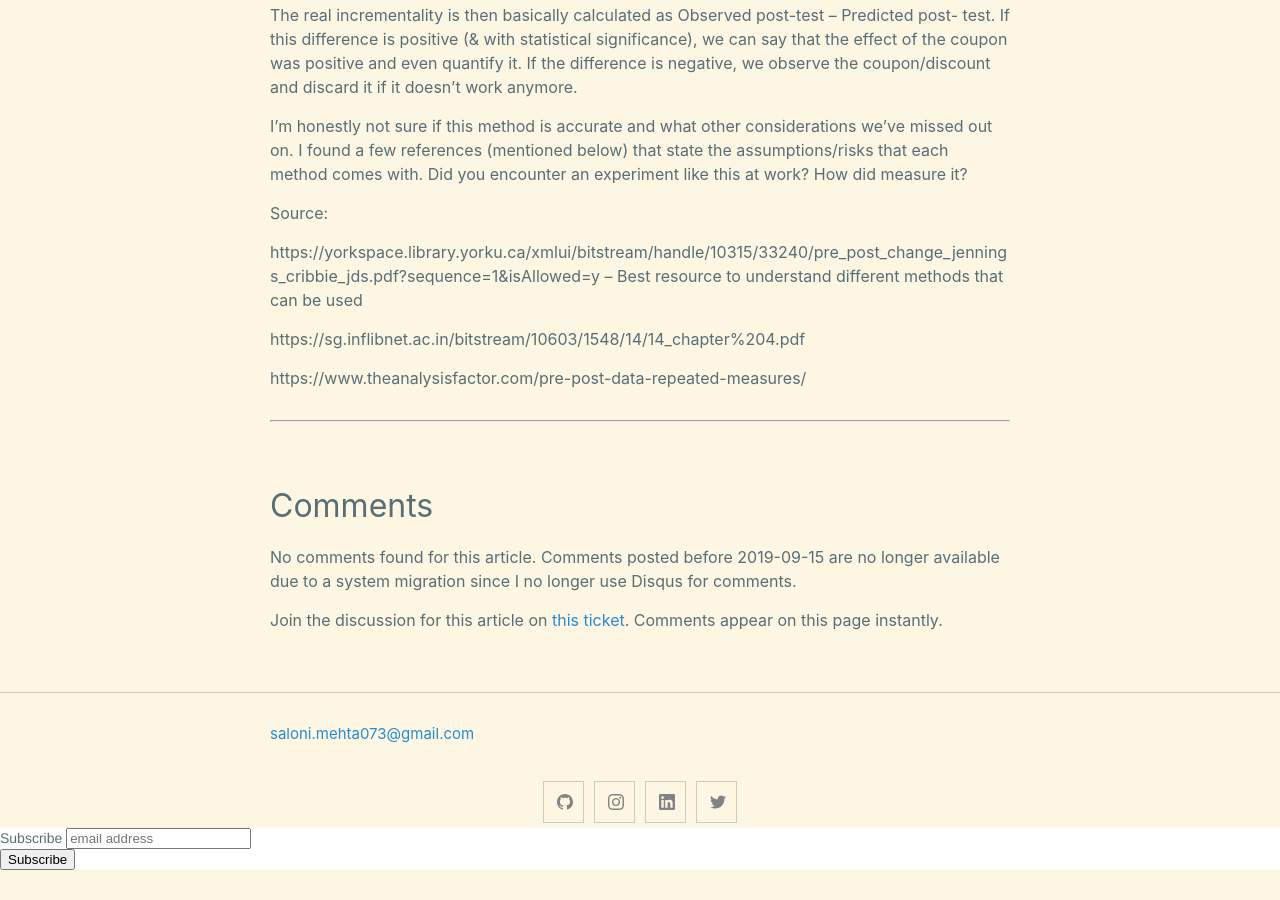
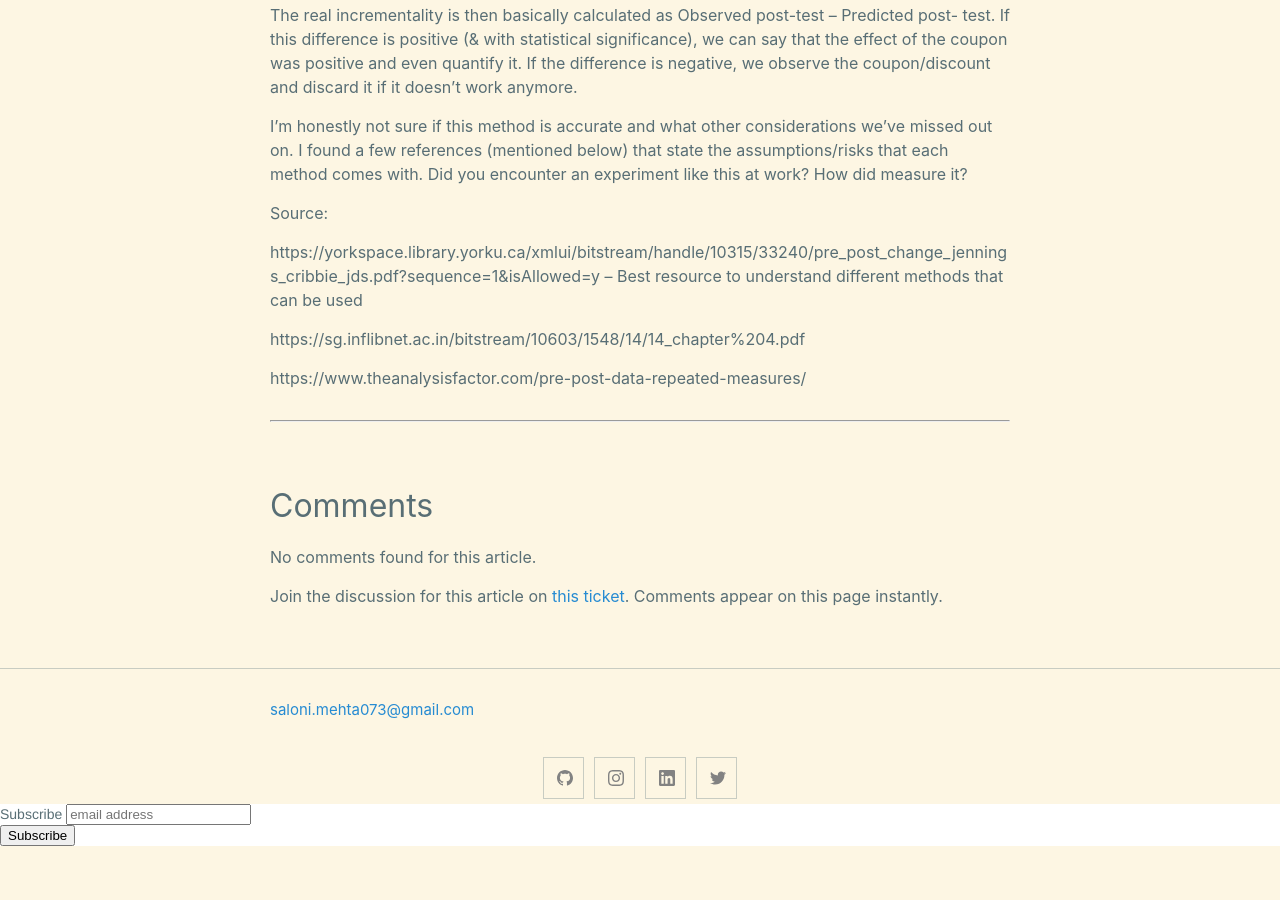
Before and after one commit to salonimehta073/mydoctheme, a Jekyll site: the page built from _posts/2020-09-02-Pre-test-and-post-test-comparison-group-designs,-or-in-layman-language,-incrementality.md, in a window 1280 px wide and 900 px high, scrolled down 1207 px. Built offline with Jekyll 4.4.1, drawn with Linux system fonts in a browser that asks for light colours; comment, search, counter and statistics services are not loaded; after the commit the page ends 2083 px from its top, so only the background shows below that.

Commit message:
Update comments.html

```diff
--- a/_includes/comments.html
+++ b/_includes/comments.html
@@ -1,7 +1,6 @@
 <script src="  https://unpkg.com/showdown/dist/showdown.min.js"></script>
 <script>
-const GH_API_URL = 'https://api.github.com/repos/aristath/aristath.github.com/issues/{{ page.comments_id }}/comments'; // ?client_id={{ site.data.settings.gh_api.ci }}&client_secret={{ site.data.settings.gh_api.cs }}
-
+const GH_API_URL = 'https://api.github.com/repos/salonimehta073/mydoctheme/issues/{{ page.comments_id }}/comments'; // ?client_id={{ site.data.settings.gh_api.ci }}&client_secret={{ site.data.settings.gh_api.cs }}
 let request = new XMLHttpRequest();
 request.open( 'GET', GH_API_URL, true );
 request.onload = function() {
@@ -64,6 +63,6 @@ request.send();
 <div class="github-comments">
 	<h2>Comments</h2>
 	<ul id="gh-comments-list"></ul>
-	<p id="no-comments-found">No comments found for this article. Comments posted before 2019-09-15 are no longer available due to a system migration since I no longer use Disqus for comments.</p>
-	<p id="leave-a-comment">Join the discussion for this article on <a href="https://github.com/aristath/aristath.github.com/issues/{{ page.comments_id }}">this ticket</a>. Comments appear on this page instantly.</p>
+	<p id="no-comments-found">No comments found for this article. </p>
+	<p id="leave-a-comment">Join the discussion for this article on <a href="https://github.com/salonimehta073/mydoctheme/issues/{{ page.comments_id }}">this ticket</a>. Comments appear on this page instantly.</p>
 </div>
```
